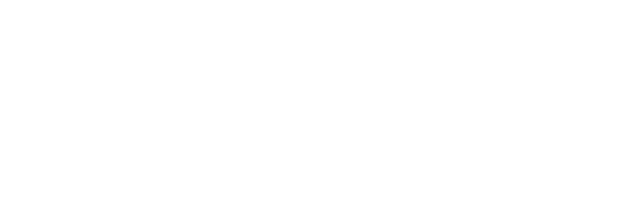
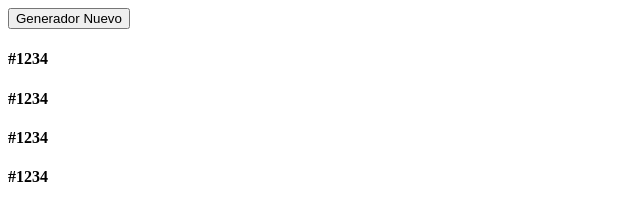
Before and after one commit to juanyovera/color-random, a plain HTML site: page index.html in a window 1280 px wide. Shown: the whole page, without its empty margins (0-640 px from the left). Drawn offline with Linux system fonts and the light colour scheme.

Commit message:
hago estructura del proyecto

```diff
--- a/index.html
+++ b/index.html
@@ -4,9 +4,29 @@
     <meta charset="UTF-8">
     <meta http-equiv="X-UA-Compatible" content="IE=edge">
     <meta name="viewport" content="width=device-width, initial-scale=1.0">
-    <title>Document</title>
+    <title>Paleta de coloresgit remote add origin https://github.com/juanyovera/color-random.git</title>
 </head>
 <body>
-
+    <div class="paleta">
+        <button>Generador Nuevo</button>
+        <div class="colors">
+            <div>
+                <h4 class="hex">#1234</h4>
+                <div class="color"></div>
+            </div>
+            <div>
+                <h4 class="hex">#1234</h4>
+                <div class="color"></div>
+            </div>
+            <div>
+                <h4 class="hex">#1234</h4>
+                <div class="color"></div>
+            </div>
+            <div>
+                <h4 class="hex">#1234</h4>
+                <div class="color"></div>
+            </div>
+        </div>
+    </div>
 </body>
 </html>
```
